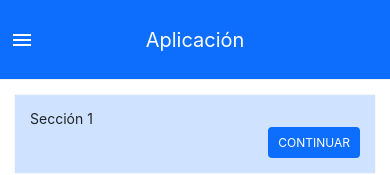
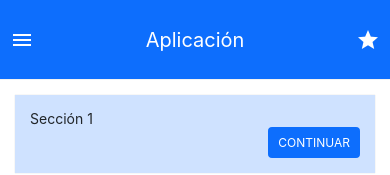
Before and after one commit to suarezsandicamilo/app, a React Native app: screen /Path in a window 390 px wide. Shown: the top 175 px of the page. Built offline with nearby package versions, Linux system fonts and the light colour scheme.

Commit message:
Refactor themes

```diff
--- a/App.tsx
+++ b/App.tsx
@@ -14,7 +14,7 @@ const App = () => {
   return (
     <NavigationContainer>
       <Stack.Navigator>
-      <Stack.Screen
+        <Stack.Screen
           name="Home"
           component={HomeScreen}
           options={{
--- a/src/colors.ts
+++ b/src/colors.ts
@@ -1,6 +1,6 @@
 //
 
-import { Appearance } from 'react-native';
+import { createContext, useContext } from 'react';
 
 const data = {
   light: {
@@ -155,35 +155,53 @@ const data = {
   },
 };
 
-type key = keyof (typeof data)[keyof typeof data];
+type ThemeType = keyof typeof data;
+
+type KeyType = keyof (typeof data)[ThemeType];
 
 /**
- * Returns a color according to the key and the current scheme.
+ * Returns a color according to the key and the current theme.
  *
+ * @param theme The theme.
  * @param key The color key.
  * @returns A color.
  */
-const getColor = (key: key) => {
-  return data[Appearance.getColorScheme()][key];
+const getColor = (theme: ThemeType, key: KeyType) => {
+  return data[theme][key];
 };
 
 /**
- * Returns the light color or the dark color according to the respective key and the current scheme.
+ * Returns the light color or the dark color according to the respective key and the current theme.
  *
- * @param lightKey The light color key.
- * @param darkKey The dark color key.
+ * @param theme The theme.
+ * @param light The light color key.
+ * @param dark The dark color key.
  * @returns A color.
  */
-const getEitherColor = (lightKey: key, darkKey: key) => {
-  const scheme = Appearance.getColorScheme();
-
-  if (scheme === 'light') {
-    return data[scheme][lightKey];
+const getEitherColor = (theme: ThemeType, light: KeyType, dark: KeyType) => {
+  if (theme === 'light') {
+    return data[theme][light];
   }
 
-  if (scheme === 'dark') {
-    return data[scheme][darkKey];
+  if (theme === 'dark') {
+    return data[theme][dark];
   }
 };
 
-export { getColor, getEitherColor };
+const ThemeContext = createContext<ThemeType>('light');
+
+const useTheme = () => {
+  const theme = useContext(ThemeContext);
+
+  return {
+    theme,
+    getColor: (key: KeyType) => {
+      return getColor(theme, key);
+    },
+    getEitherColor: (light: KeyType, dark: KeyType) => {
+      return getEitherColor(theme, light, dark);
+    },
+  };
+};
+
+export { ThemeContext, useTheme, getColor, getEitherColor };
--- a/src/components/section_card.tsx
+++ b/src/components/section_card.tsx
@@ -6,55 +6,57 @@ import { Button, Card } from '@rneui/base';
 
 import { SectionType } from '../models/section_type';
 
-import * as colors from '../colors';
+import { useTheme } from '../colors';
+
+const SectionCard = (section: SectionType) => {
+  const { getColor, getEitherColor } = useTheme();
 
   const baseStyles = StyleSheet.create({
     button: {
-    backgroundColor: colors.getColor('primary_bg_subtle'),
+      backgroundColor: getColor('primary_bg_subtle'),
       borderRadius: 4,
     },
     buttonContainer: {
       alignItems: 'flex-end',
     },
     buttonText: {
-    color: colors.getColor('secondary'),
+      color: getColor('secondary'),
       fontSize: 12,
       textTransform: 'uppercase',
     },
     container: {
-    backgroundColor: colors.getEitherColor('body_bg', 'dark_bg_subtle'),
+      backgroundColor: getEitherColor('body_bg', 'dark_bg_subtle'),
       borderWidth: 0,
       marginBottom: 1,
     },
     text: {
-    color: colors.getColor('body_color'),
+      color: getColor('body_color'),
     },
   });
 
   const progressStyles = StyleSheet.create({
     button: {
-    backgroundColor: colors.getColor('primary'),
+      backgroundColor: getColor('primary'),
       borderRadius: 4,
     },
     buttonContainer: {
       alignItems: 'flex-end',
     },
     buttonText: {
-    color: colors.getColor('white'),
+      color: getColor('white'),
       fontSize: 12,
       textTransform: 'uppercase',
     },
     container: {
-    backgroundColor: colors.getEitherColor('primary_bg_subtle', 'secondary_bg'),
+      backgroundColor: getEitherColor('primary_bg_subtle', 'secondary_bg'),
       borderWidth: 0,
       marginBottom: 1,
     },
     text: {
-    color: colors.getColor('body_color'),
+      color: getColor('body_color'),
     },
   });
 
-const SectionCard = (section: SectionType) => {
   let styles = baseStyles;
   let buttonText = 'Avanzar';
 
--- a/src/screens/home_screen.tsx
+++ b/src/screens/home_screen.tsx
@@ -4,30 +4,32 @@ import { SafeAreaView, StatusBar, StyleSheet, Text } from 'react-native';
 
 import { Button } from '@rneui/base';
 
-import * as colors from '../colors';
+import { useTheme } from '../colors';
+
+const HomeScreen = ({ navigation }: any) => {
+  const { getColor } = useTheme();
 
   const styles = StyleSheet.create({
     button: {
-    backgroundColor: colors.getColor('primary'),
+      backgroundColor: getColor('primary'),
       borderRadius: 4,
       margin: 80,
       padding: 20,
     },
     buttonText: {
-    color: colors.getColor('white'),
+      color: getColor('white'),
       textTransform: 'uppercase',
     },
     container: {
-    backgroundColor: colors.getColor('body_bg'),
+      backgroundColor: getColor('body_bg'),
       flex: 1,
       justifyContent: 'center',
     },
   });
 
-const HomeScreen = ({ navigation }: any) => {
   return (
     <SafeAreaView style={styles.container}>
-      <StatusBar backgroundColor={colors.getColor('primary')} />
+      <StatusBar backgroundColor={getColor('primary')} />
       <Button
         buttonStyle={styles.button}
         onPress={() => {
--- a/src/screens/path_screen.tsx
+++ b/src/screens/path_screen.tsx
@@ -1,4 +1,6 @@
 //
+
+import { useState } from 'react';
 
 import {
   FlatList,
@@ -14,18 +16,21 @@ import { SectionType } from '../models/section_type';
 
 import { SectionCard } from '../components/section_card';
 
+import { ThemeContext, getColor } from '../colors';
+
 import data from '../../data/data.json';
 
-import * as colors from '../colors';
+const PathScreen = ({ navigation }: any) => {
+  const [theme, setTheme] = useState<'light' | 'dark'>('light');
 
   const styles = StyleSheet.create({
     container: {
-    backgroundColor: colors.getColor('body_bg'),
+      backgroundColor: getColor(theme, 'body_bg'),
       flex: 1,
     },
     header: {
-    backgroundColor: colors.getColor('primary'),
-    borderColor: colors.getColor('primary'),
+      backgroundColor: getColor(theme, 'primary'),
+      borderColor: getColor(theme, 'primary'),
       height: 80,
       justifyContent: 'center',
     },
@@ -34,18 +39,17 @@ const styles = StyleSheet.create({
       justifyContent: 'center',
     },
     headerText: {
-    color: colors.getColor('white'),
+      color: getColor(theme, 'white'),
       fontSize: 20,
     },
   });
 
-const PathScreen = ({ navigation }: any) => {
   const sections = data.sections as SectionType[];
 
   const headerIcon = (
     <Icon
       name="menu"
-      color={colors.getColor('white')}
+      color={getColor(theme, 'white')}
       style={styles.headerIcon}
       onPress={() => {
         navigation.navigate('Home');
@@ -53,18 +57,35 @@ const PathScreen = ({ navigation }: any) => {
     />
   );
 
+  const rightIcon = (
+    <Icon
+      name="star"
+      color={getColor(theme, 'white')}
+      style={styles.headerIcon}
+      onPress={() => {
+        if (theme === 'light') {
+          setTheme('dark');
+        } else {
+          setTheme('light');
+        }
+      }}
+    />
+  );
+
   const headerText = <Text style={styles.headerText}>Aplicación</Text>;
 
   return (
+    <ThemeContext.Provider value={theme}>
       <SafeAreaView style={styles.container}>
-      <StatusBar backgroundColor={colors.getColor('primary')} />
+        <StatusBar backgroundColor={getColor(theme, 'primary')} />
         <Header
           containerStyle={styles.header}
           statusBarProps={{
-          backgroundColor: colors.getColor('primary'),
+            backgroundColor: getColor(theme, 'primary'),
           }}
           leftComponent={headerIcon}
           centerComponent={headerText}
+          rightComponent={rightIcon}
         />
         <FlatList
           data={sections}
@@ -73,6 +94,7 @@ const PathScreen = ({ navigation }: any) => {
           }}
         />
       </SafeAreaView>
+    </ThemeContext.Provider>
   );
 };
 
```
Also changed, not shown: src/components/lesson.tsx (+5 -3 lines), src/components/task.tsx (+5 -3 lines). Lines whose indentation alone changed are shown as unchanged.
